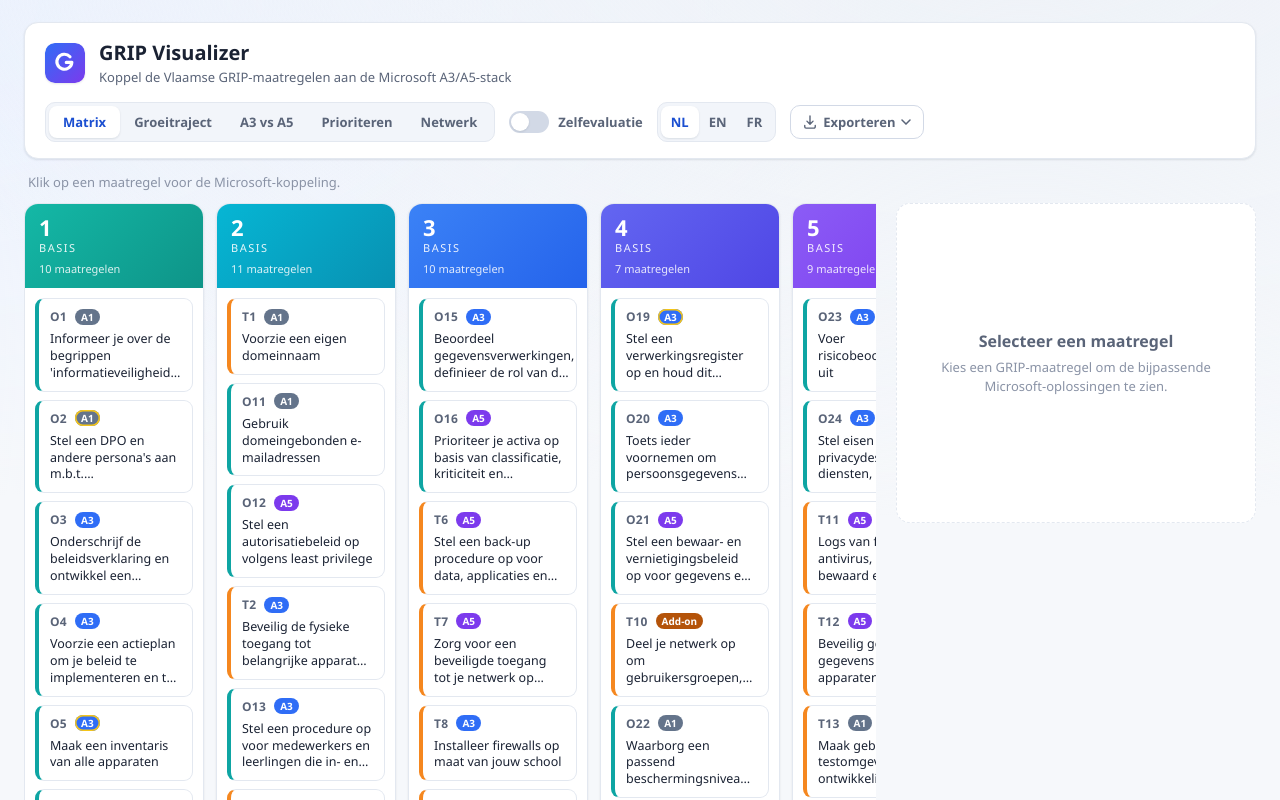
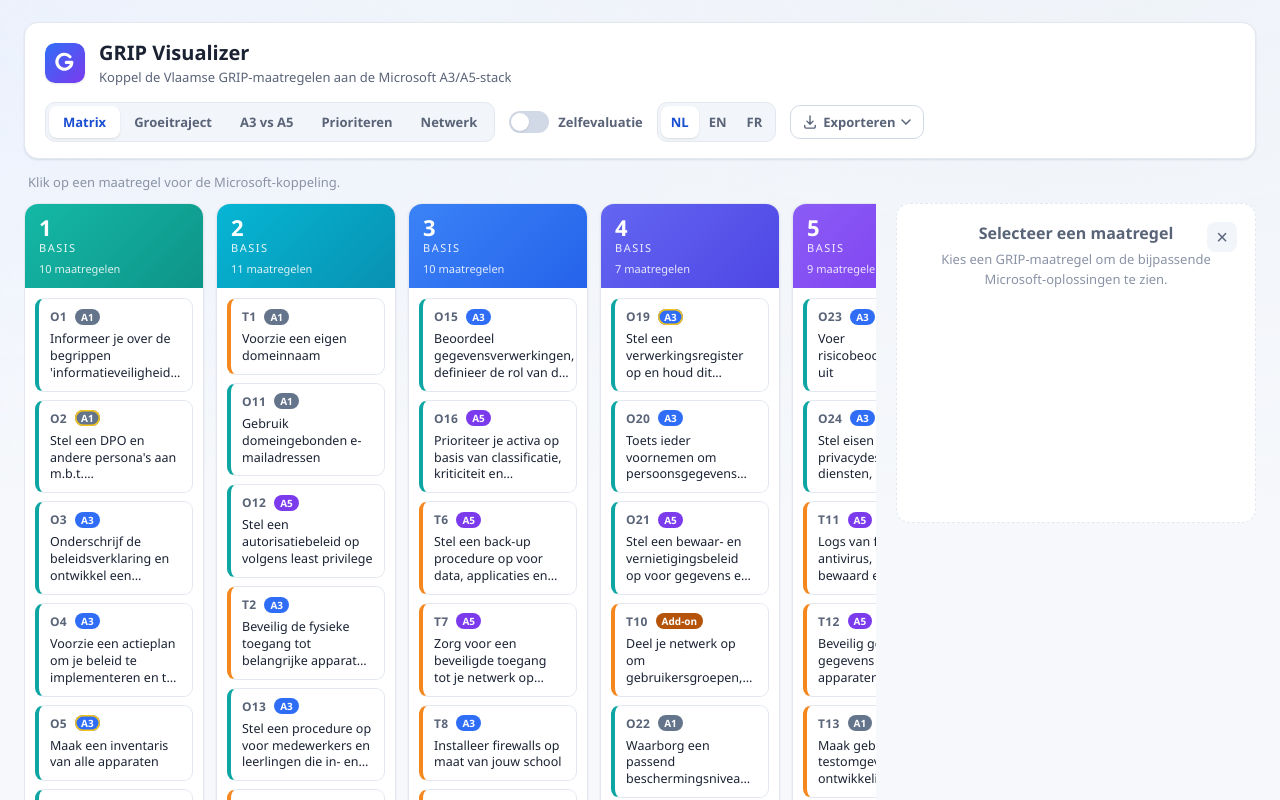
Before and after one commit to DevSecNinja/grip-visualizer, a React (Vite) app: page / in a window 1280 px wide. Shown: the top 800 px of the page. Built offline with nearby package versions, Linux system fonts and the light colour scheme.

Commit message:
feat: two-step X to hide the measure detail panel, reopening on measure click (#95)
Co-authored-by: copilot-swe-agent[bot] <198982749+Copilot@users.noreply.github.com>
Co-authored-by: Jean-Paul van Ravensberg <14926452+DevSecNinja@users.noreply.github.com>

```diff
--- a/src/App.jsx
+++ b/src/App.jsx
@@ -62,6 +62,7 @@ export default function App() {
   const [typeFilter, setTypeFilter] = useState(null);
   const [tierFilter, setTierFilter] = useState(null);
   const [selectedCode, setSelectedCode] = useState(null);
+  const [showMeasureCard, setShowMeasureCard] = useState(true);
   const [assessmentMode, setAssessmentMode] = useState(false);
 
   const {
@@ -97,6 +98,22 @@ export default function App() {
   const ActiveComponent = activeView.Component;
   const filterable = activeView.filterable;
 
+  // Selecting a measure (re)opens the detail card if it was hidden.
+  const handleSelect = (code) => {
+    setShowMeasureCard(true);
+    setSelectedCode(code);
+  };
+
+  // A single X control handles two steps: first deselect the measure, then
+  // (when nothing is selected) hide the whole card.
+  const handleCloseOrHide = () => {
+    if (selected) {
+      setSelectedCode(null);
+    } else {
+      setShowMeasureCard(false);
+    }
+  };
+
   return (
     <div className="app">
       <AppHeader
@@ -121,28 +138,30 @@ export default function App() {
         />
       )}
 
-      <div className="app__body">
+      <div className={`app__body${showMeasureCard ? '' : ' app__body--full'}`}>
         <main className="app__main">
           <ActiveComponent
             lang={lang}
             selectedCode={selectedCode}
-            onSelect={setSelectedCode}
+            onSelect={handleSelect}
             typeFilter={filterable ? typeFilter : null}
             tierFilter={filterable ? tierFilter : null}
             getAssessmentStatus={assessmentMode ? getStatus : null}
           />
         </main>
 
+        {showMeasureCard && (
           <MeasureDetailPanel
             measure={selected}
             lang={lang}
-          onClose={() => setSelectedCode(null)}
+            onClose={handleCloseOrHide}
             assessmentEntry={
               assessmentMode && selected ? getEntry(selected.code) : undefined
             }
             onStatusChange={assessmentMode ? setStatus : undefined}
             onNoteChange={assessmentMode ? setNote : undefined}
           />
+        )}
       </div>
 
       <footer className="app__footer">
--- a/src/components/MeasureDetailPanel.jsx
+++ b/src/components/MeasureDetailPanel.jsx
@@ -36,6 +36,14 @@ export default function MeasureDetailPanel({
   if (!measure) {
     return (
       <aside ref={panelRef} className="detail detail--empty" aria-live="polite">
+        <button
+          type="button"
+          className="detail__close detail__close--floating"
+          onClick={onClose}
+          aria-label={t(lang, 'hideMeasures')}
+        >
+          ×
+        </button>
         <h2 className="detail__empty-title">{t(lang, 'selectMeasure')}</h2>
         <p className="detail__empty-hint">{t(lang, 'selectMeasureHint')}</p>
       </aside>
--- a/src/i18n/strings.js
+++ b/src/i18n/strings.js
@@ -70,6 +70,7 @@ export const ui = {
       'Indicatieve koppeling met veelgebruikte controlekaders; geen 1-op-1-relatie en niet uitputtend.',
     openDocs: 'Documentatie openen',
     close: 'Sluiten',
+    hideMeasures: 'Paneel verbergen',
     selectMeasure: 'Selecteer een maatregel',
     selectMeasureHint:
       'Kies een GRIP-maatregel om de bijpassende Microsoft-oplossingen te zien.',
@@ -181,6 +182,7 @@ export const ui = {
       'Indicative mapping to common control frameworks; not a 1:1 relationship and not exhaustive.',
     openDocs: 'Open documentation',
     close: 'Close',
+    hideMeasures: 'Hide panel',
     selectMeasure: 'Select a measure',
     selectMeasureHint: 'Pick a GRIP measure to see the matching Microsoft solutions.',
     filters: 'Filters',
@@ -293,6 +295,7 @@ export const ui = {
       'Correspondance indicative avec des cadres de contrôle courants ; relation non biunivoque et non exhaustive.',
     openDocs: 'Ouvrir la documentation',
     close: 'Fermer',
+    hideMeasures: 'Masquer le panneau',
     selectMeasure: 'Sélectionnez une mesure',
     selectMeasureHint:
       'Choisissez une mesure GRIP pour voir les solutions Microsoft correspondantes.',
--- a/src/styles/index.css
+++ b/src/styles/index.css
@@ -223,6 +223,9 @@ body {
   align-items: start;
   flex: 1;
 }
+.app__body--full {
+  grid-template-columns: 1fr;
+}
 .app__main {
   min-width: 0;
 }
@@ -488,11 +491,16 @@ body {
 .detail--empty {
   display: flex;
   flex-direction: column;
-  justify-content: center;
+  justify-content: flex-start;
   text-align: center;
   color: var(--ink-faint);
   border-style: dashed;
   box-shadow: none;
+}
+.detail__close--floating {
+  position: absolute;
+  top: 18px;
+  right: 18px;
 }
 .detail__empty-title {
   font-size: 16px;
```
Also changed, not shown: 1 other file (tests, documents, lock files or other folders). Lines whose indentation alone changed are shown as unchanged.
